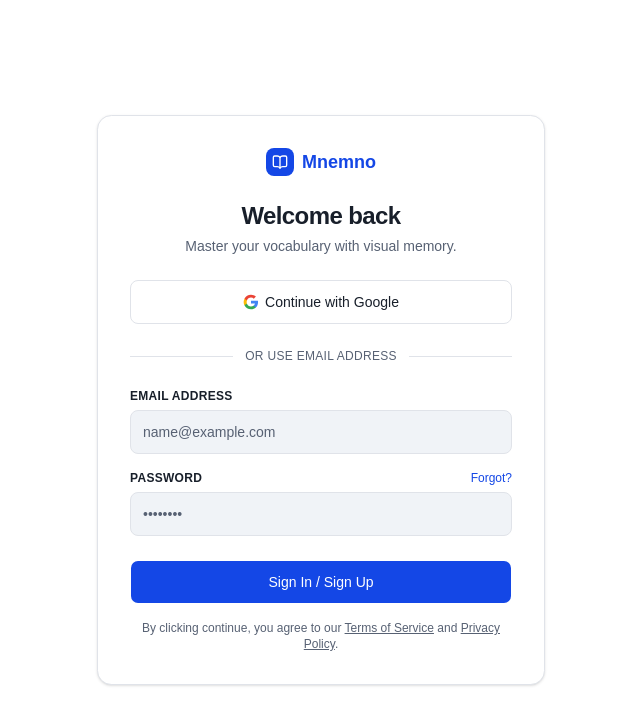
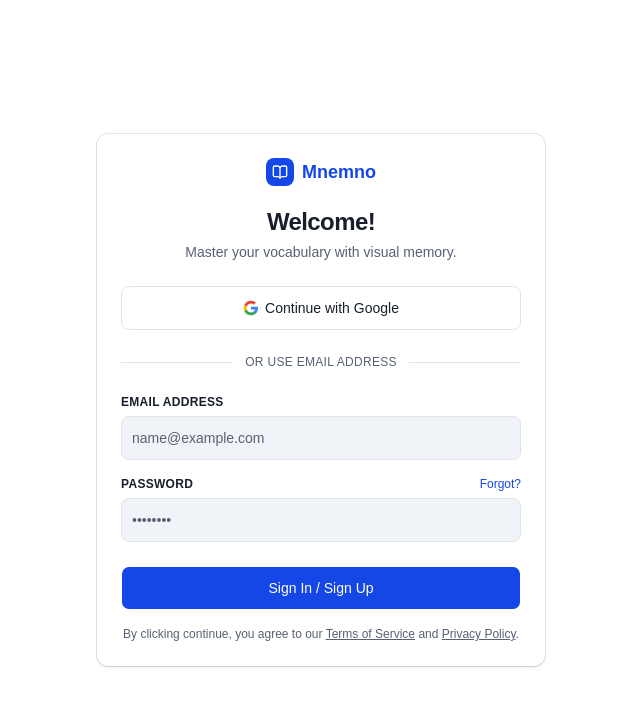
Before and after one commit to hereisphil/2606-WDV349-CantuPhillip, a React (Vite) app in the folder dev/mnemno/apps/web/: page /signin in a window 1280 px wide. Shown: the top 724 px of the page, without its empty margins (319-959 px from the left). Built offline with nearby package versions, Linux system fonts and the light colour scheme.

Commit message:
Updated signin.tsx to use shadcn/ui components. Now will add 'back to home' and footer.

```diff
--- a/dev/mnemno/apps/web/src/routes/_auth/signin.tsx
+++ b/dev/mnemno/apps/web/src/routes/_auth/signin.tsx
@@ -1,33 +1,44 @@
 import { createFileRoute, Link } from "@tanstack/react-router"
 import { BookOpen } from "lucide-react"
 import { Button } from "@workspace/ui/components/button"
+import {
+  Card,
+  CardContent,
+  CardDescription,
+  CardHeader,
+  CardTitle,
+} from "@workspace/ui/components/card"
+import { Input } from "@workspace/ui/components/input"
+import { Label } from "@workspace/ui/components/label"
 
 export const Route = createFileRoute("/_auth/signin")({
   component: SignIn,
 })
 
-const inputClass =
-  "h-11 w-full rounded-lg border border-input bg-secondary px-3 text-sm outline-none placeholder:text-muted-foreground focus-visible:border-ring focus-visible:ring-3 focus-visible:ring-ring/50"
+const labelClass = "text-xs font-semibold tracking-wide"
+const inputClass = "h-11 bg-secondary"
 
 function SignIn() {
   return (
     <div className="w-full max-w-md">
-      <section className="rounded-2xl border border-border bg-card p-8 shadow-sm">
+      <Card className="shadow-sm [--card-spacing:--spacing(6)]">
+        <CardHeader className="items-center text-center">
           <div className="flex items-center justify-center gap-2 font-semibold text-primary">
             <span className="flex size-7 items-center justify-center rounded-lg bg-primary text-primary-foreground">
               <BookOpen className="size-4" aria-hidden="true" />
             </span>
             <span className="text-lg">Mnemno</span>
           </div>
+          <CardTitle className="mt-4 text-2xl font-bold tracking-tight">
+            Welcome!
+          </CardTitle>
+          <CardDescription>
+            Master your vocabulary with visual memory.
+          </CardDescription>
+        </CardHeader>
 
-        <h1 className="mt-6 text-center text-2xl font-bold tracking-tight">
-          Welcome back
-        </h1>
-        <p className="mt-1 text-center text-sm text-muted-foreground">
-          Master your vocabulary with visual memory.
-        </p>
-
-        <Button variant="outline" className="mt-6 h-11 w-full">
+        <CardContent className="flex flex-col">
+          <Button variant="outline" className="h-11 w-full">
             <GoogleIcon />
             Continue with Google
           </Button>
@@ -45,13 +56,10 @@
             onSubmit={(e) => e.preventDefault()}
           >
             <div className="flex flex-col gap-1.5">
-            <label
-              htmlFor="email"
-              className="text-xs font-semibold tracking-wide"
-            >
+              <Label htmlFor="email" className={labelClass}>
                 EMAIL ADDRESS
-            </label>
-            <input
+              </Label>
+              <Input
                 id="email"
                 type="email"
                 autoComplete="email"
@@ -62,12 +70,9 @@
 
             <div className="flex flex-col gap-1.5">
               <div className="flex items-center justify-between">
-              <label
-                htmlFor="password"
-                className="text-xs font-semibold tracking-wide"
-              >
+                <Label htmlFor="password" className={labelClass}>
                   PASSWORD
-              </label>
+                </Label>
                 <button
                   type="button"
                   className="text-xs font-medium text-primary hover:underline"
@@ -75,7 +80,7 @@
                   Forgot?
                 </button>
               </div>
-            <input
+              <Input
                 id="password"
                 type="password"
                 autoComplete="current-password"
@@ -100,7 +105,8 @@
             </Link>
             .
           </p>
-      </section>
+        </CardContent>
+      </Card>
     </div>
   )
 }
```
Lines whose indentation alone changed are shown as unchanged.
